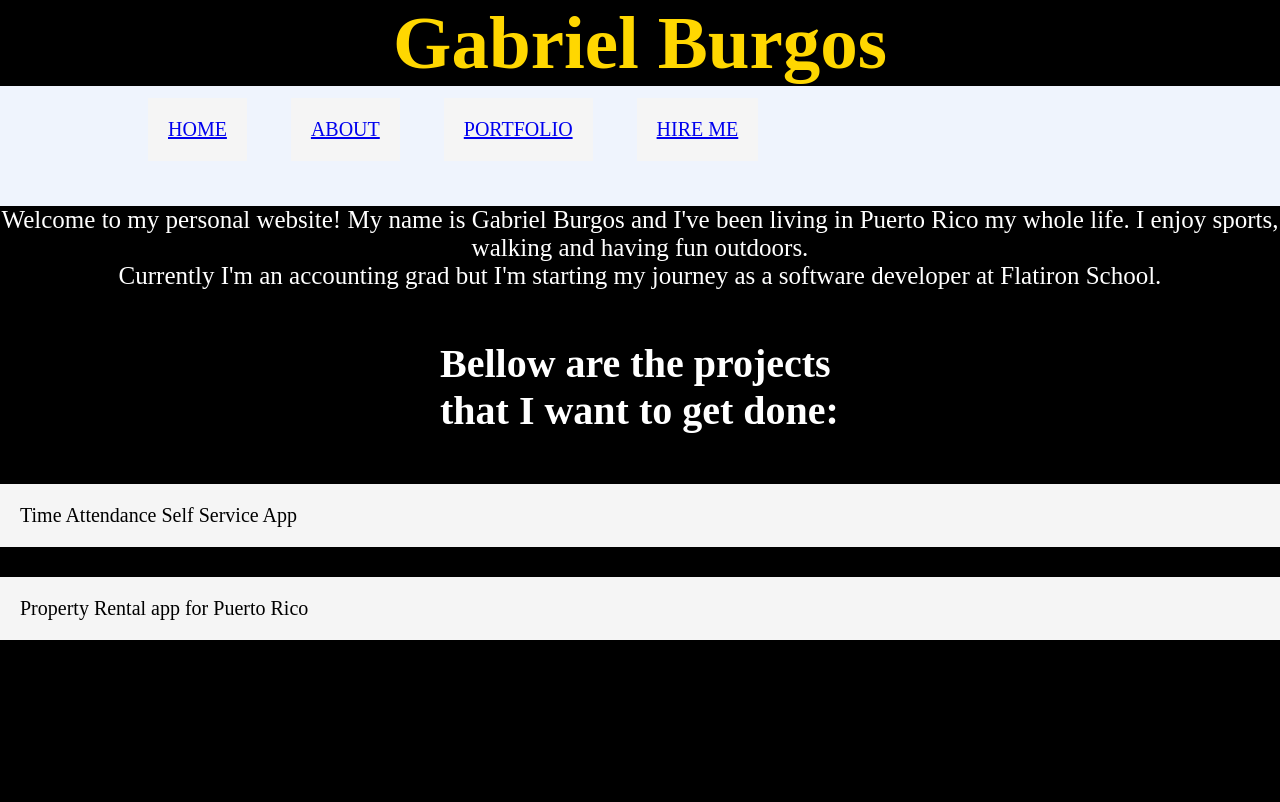
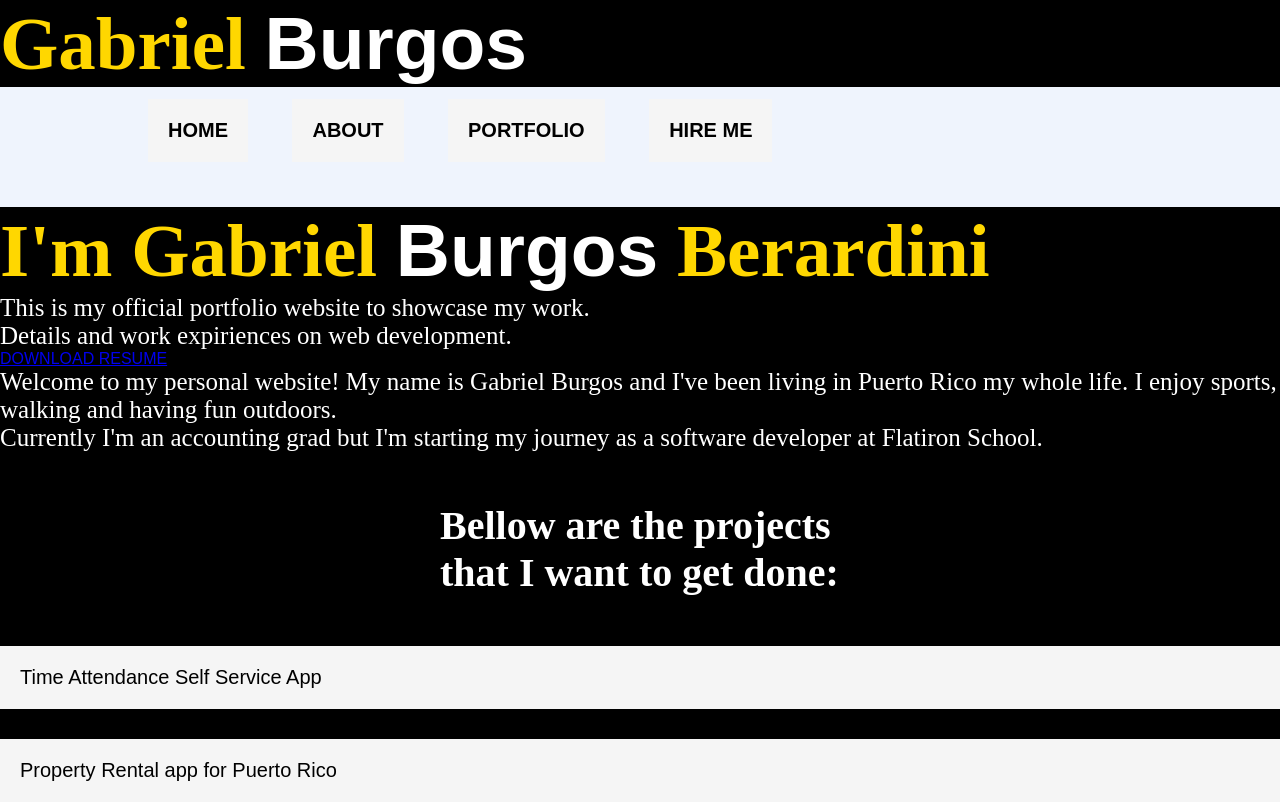
Before and after one commit to gabrielb5/firstPersonalWebsite, a plain HTML site: page index.html in a window 1280 px wide. Drawn offline with Linux system fonts and the light colour scheme.

Commit message:
update styling

```diff
--- a/index.html
+++ b/index.html
@@ -17,7 +17,7 @@
     <link rel="stylesheet" href="style.css" />
     <title>GABRIEL BURGOS PERSONAL WEBSITE</title>
   </head>
-    <h1>Gabriel Burgos </h1>
+    <h1>Gabriel  <span> Burgos</span> </h1>
   <body>
     <div class="hero">
       <nav>
@@ -28,6 +28,14 @@
           <li><a href="#"> HIRE ME </a></li>
         </ul>
       </nav>
+    </div>
+
+    <div class="detel">
+      <h1> I'm Gabriel <span> Burgos</span> Berardini </h1>
+      <p>This is my official portfolio website to showcase my work. <br>
+      Details and work expiriences on web development.
+      </p>
+      <a href="#"> DOWNLOAD RESUME</a>
     </div>
 
 
--- a/style.css
+++ b/style.css
@@ -1,7 +1,8 @@
 * {
   margin: 0;
   padding:0;
-  font-family: 'Times New Roman', Times, serif;
+  font-family: Arial, Helvetica, sans-serif;
+  text-align: left;
 }
 
 .hero{
@@ -17,7 +18,7 @@ nav {
   heiht: 50%;
   margin: auto;
   padding: 2px 0;
-  align-items: center;
+  align-items: left;
   justify-content: space-between;
 
 }
@@ -29,6 +30,17 @@ nav ul li{
 
 }
 
+nav ul li a{
+  text-decoration:  none;
+  color: #000;
+  font-weight: bold;
+
+}
+
+nav ul li a:hover {
+  color: red;
+}
+
 body {
     background: black;
   }
@@ -38,7 +50,7 @@ h1 {
     color: gold;
     font-style: bold;
     font-family: 'Times New Roman', Times, serif;
-    text-align: center;
+    text-align: left;
 }
 h2 {
   font-size: 40px;
@@ -53,7 +65,7 @@ p {
   color: white;
   font-family: 'Times New Roman', Times, serif;;
   font-size: 25px;
-  text-align: center;
+  text-align: left;
 }
 
 ul {
@@ -77,3 +89,7 @@ li {
   padding:20px;
 
 }
+
+span {
+  color: white;
+}
```
